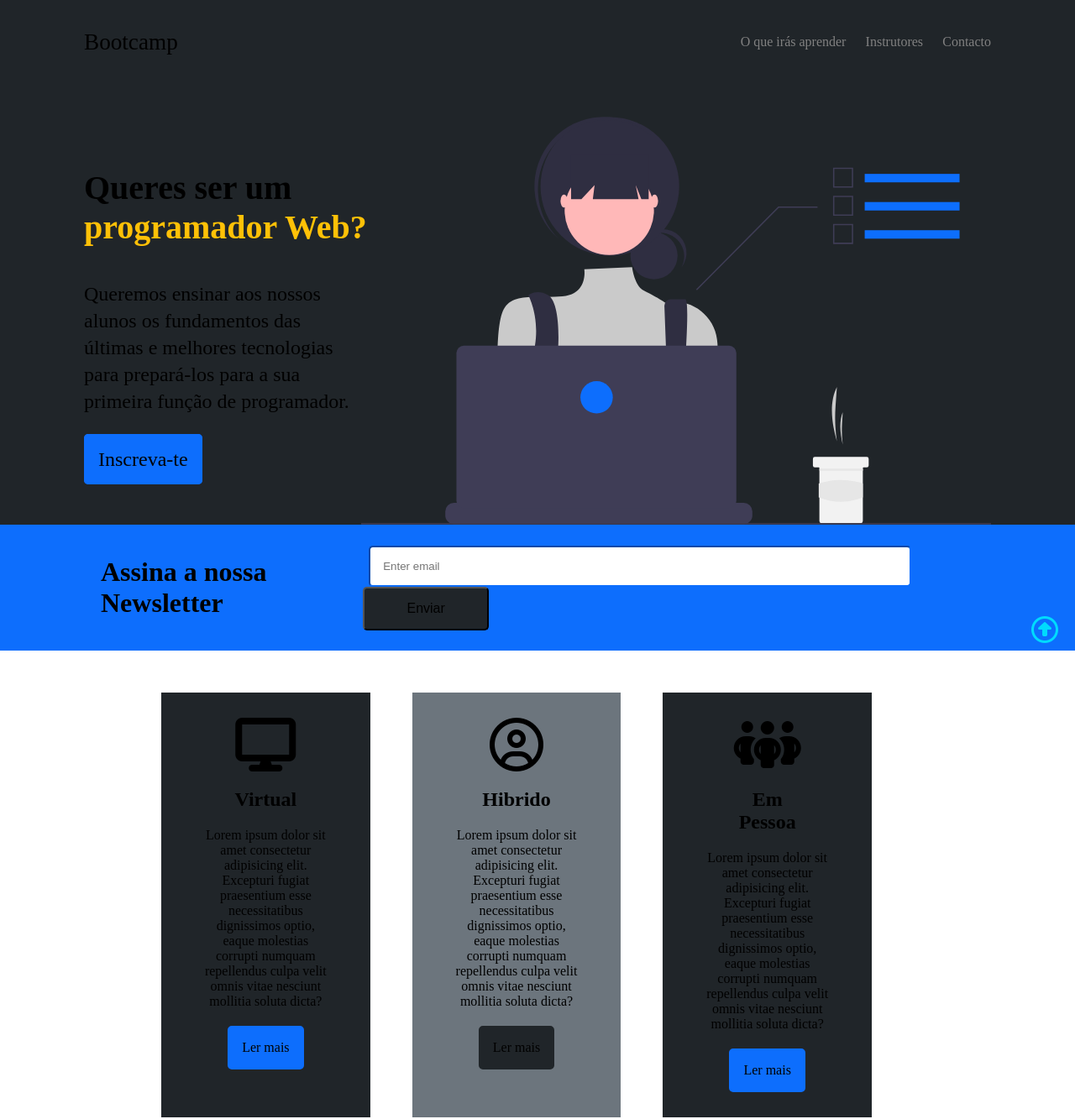
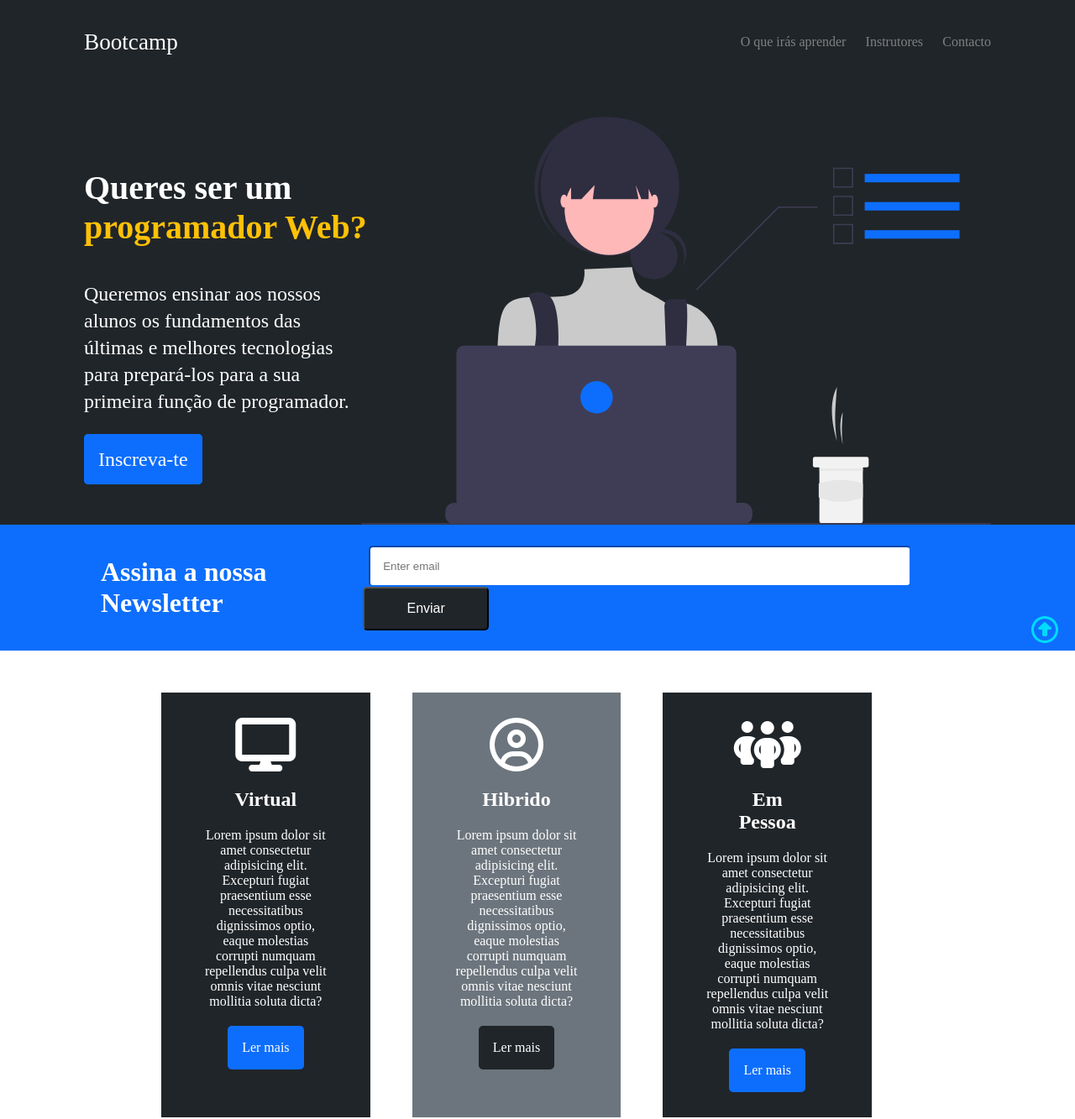
Before and after one commit to xXRaZoRTHz/portfolio-web, a plain HTML site: page index.html in a window 1280 px wide. Shown: the top 1333 px of the page at 84% size. Drawn offline with Linux system fonts and the light colour scheme.

Commit message:
update do código

```diff
--- a/CSS/style.css
+++ b/CSS/style.css
@@ -31,7 +31,7 @@ header p{
 }
 header a{
     text-decoration: none;
-    color: var(--white-collor);
+    color: var(--white-color);
 }
 nav a{
     margin-left: 1.2rem;
@@ -43,7 +43,7 @@ nav a:hover{
     color: red;
 }
 .banner-text{
-    color: var(--white-collor);
+    color: var(--white-color);
     font-size: 1.5rem;
     padding: 100px 0px;
     margin-left: 100px;
@@ -65,7 +65,7 @@ nav a:hover{
 }
 .banner-text a{
     text-decoration: none;
-    color: var(--white-collor);
+    color: var(--white-color);
     background-color: var(--primary-color);
     border: 2px solid #0D6EFD;
     padding: 15px 15px;
@@ -73,7 +73,7 @@ nav a:hover{
 }
 .banner-text a:hover{
     background-color: blue;
-    border: 2px solid var(--white-collor);
+    border: 2px solid var(--white-color);
 
 }
 .banner{
@@ -98,13 +98,13 @@ nav a:hover{
 }
 .newsletter h2{
     font-size: 2rem;
-    color: var(--white-collor);
+    color: var(--white-color);
 }
 .newsletter input[type="submit"]{
     padding: 15px 20px;
     margin-left: -7px;
     background-color: var(--bg-color);
-    color:var(--white-collor);
+    color:var(--white-color);
     border-radius: 5px;
 
 }
@@ -127,12 +127,12 @@ main{
     display:flex;
     justify-content: space-between;
     text-align: center;
-    color: var(--white-collor);
+    color: var(--white-color);
 }
 .cartao a{
     display: inline-block;
     text-decoration: none;
-    color: var(--white-collor);
+    color: var(--white-color);
     background-color: var(--primary-color);
     border: 2px solid #0D6EFD;
     border-radius: 5px;
@@ -145,11 +145,11 @@ main{
 }
 .cartao a:hover{
     background-color:blue;
-    border: 2px solid var(--white-collor);
+    border: 2px solid var(--white-color);
 }
 .cartao:nth-child(2) a:hover{
     background-color:black;
-    border: 2px solid var(--white-collor);
+    border: 2px solid var(--white-color);
 }
 .cartao{
 
@@ -216,7 +216,7 @@ height: 500px;
     justify-content: space-between;
 }
 .text-banner2{
-    color: var(--white-collor);
+    color: var(--white-color);
     width: 30%;
     padding: 150px 0px;
     margin-left: 120px;
@@ -261,7 +261,7 @@ height: 500px;
 
 }
 .text-cartoes2{
-    color: var(--white-collor);
+    color: var(--white-color);
     font-size: 2rem;
     text-align: center;
     padding: 80px 0px;
@@ -337,7 +337,7 @@ height: 500px;
 footer{
     background-color: var(--bg-color);
     height: auto;
-    color: var(--white-collor);
+    color: var(--white-color);
     text-align: center;
 
 }
@@ -359,7 +359,7 @@ font-size: 1.2rem;
     margin: 50px auto;
     border: 1px solid black;
     padding: 20px;
-    background-color: var(--white-collor);
+    background-color: var(--white-color);
 }
 .container-form h2{
     text-align: center;
@@ -379,7 +379,7 @@ label{
 /* cursos pointer pra o cursor alterar pra clicável */
 input[type="submit"]{
 background-color: var(--primary-color);
-color: var(--white-collor);
+color: var(--white-color);
 padding: 15px;
 font-size: 1rem;
 cursor: pointer;
```
